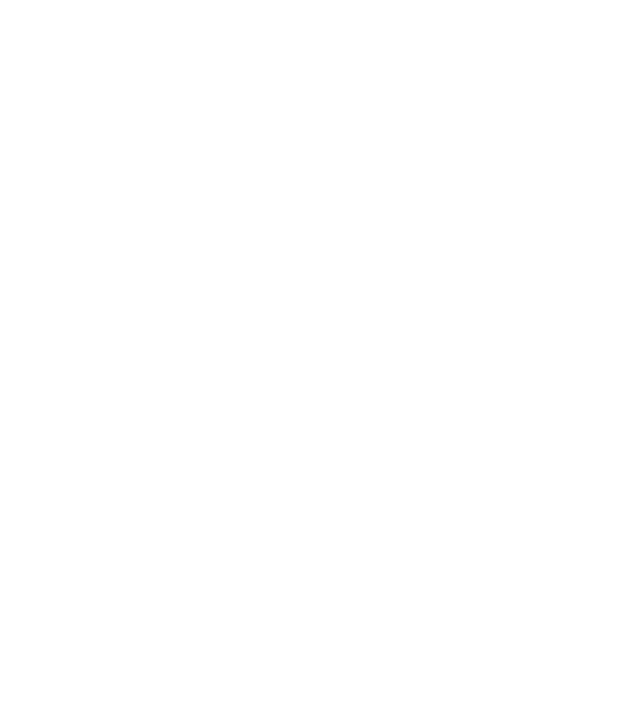
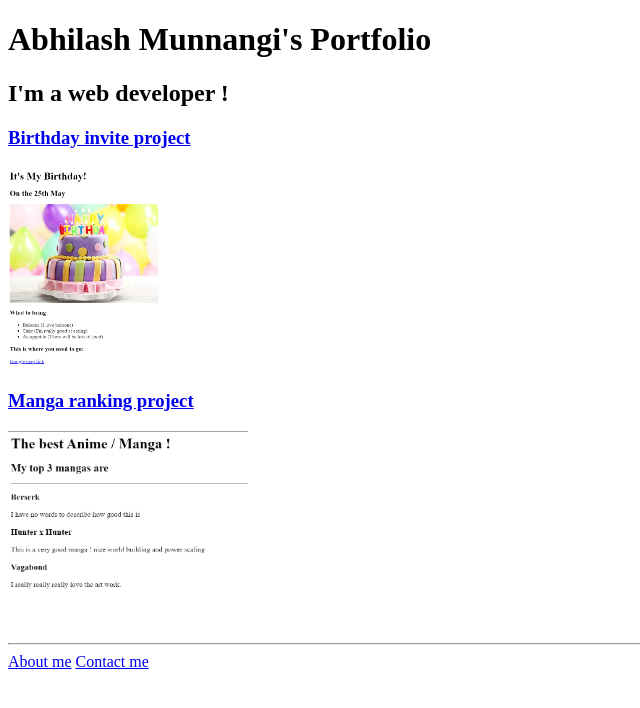
Before and after one commit to Abhilash037415/html-portfolio, a plain HTML site: page index.html in a window 1280 px wide. Shown: the whole page, without its empty margins (0-640 px from the left). Drawn offline with Linux system fonts and the light colour scheme.

Commit message:
index.html

```diff
--- a/index.html
+++ b/index.html
@@ -1,15 +1,25 @@
-<!-- TODO 1: Create the HTML Boilerplate -->
+<!DOCTYPE html>
+<html lang="en">
+<head>
+    <meta charset="UTF-8">
+    <meta name="viewport" content="width=device-width, initial-scale=1.0">
+    <title>Portfolio</title>
+</head>
+<body>
+    <h1>Abhilash Munnangi's Portfolio</h1>
+    <h2>I'm a web developer !</h2>
 
-<!-- TODO 2: Add Your previous projects' HTML into the public folder -->
+    <h3><a href="./public/birthday-invite.html">Birthday invite project</a></h3>
 
-<!-- TODO 3: Take screenshots of your project previews and add the images to the images folder -->
+    <img src="./assets/images/birthdayinvite.png" height = "200" alt="Bithday invite project"/>
 
-<!-- TODO 4: Add titles/subtitles etc. -->
+    <h3><a href="public/mangaranking.html">Manga ranking project</a></h3>
 
-<!-- TODO 5: Add a link to the project pages -->
+    <img src="./assets/images/mangaranking.png" height = "200" alt="Manga ranking project" />
 
-<!-- TODO 6: Add images to show the project previews
-HINT for TODO 6: You can use the height attribute set to 200 to make the image smaller:
-https://developer.mozilla.org/en-US/docs/Web/HTML/Element/img#attr-height -->
+    <hr/>
+    <a href ="./public/about.html">About me</a>
+    <a href="./public/contact.html">Contact me</a>
 
-<!-- TODO 7: Add the Contact Me and About Me page links -->
+</body>
+</html>
```
